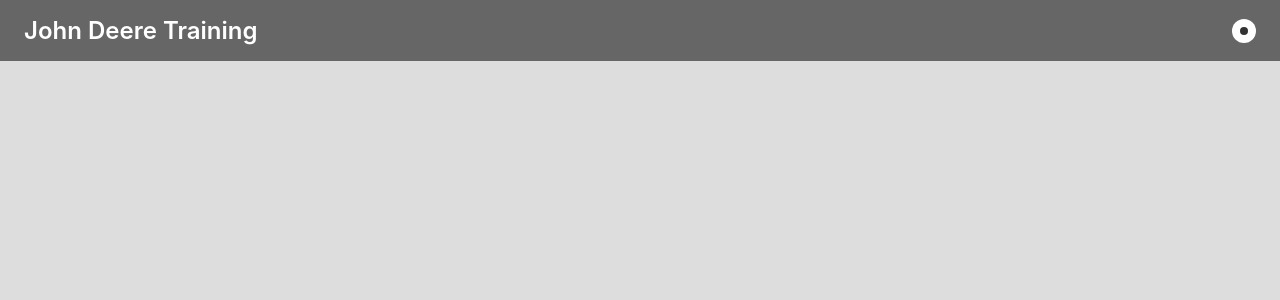
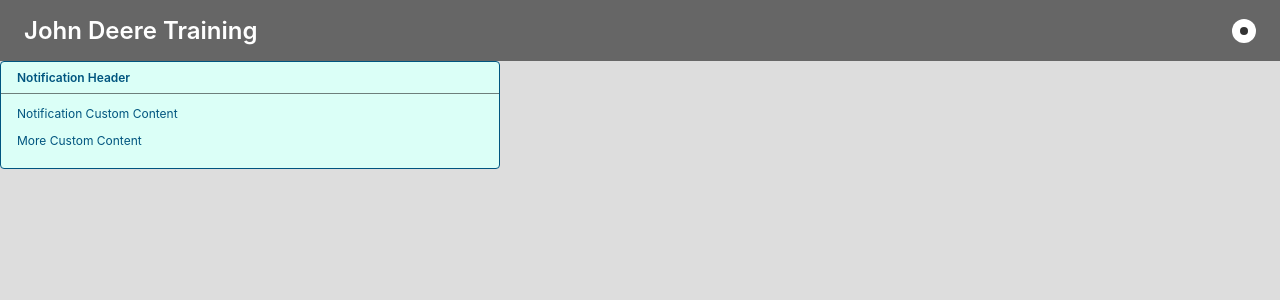
Before and after one commit to michaeldev6/react-training-app, a React (Create React App) app: page / in a window 1280 px wide. Shown: the top 300 px of the page. Built offline with nearby package versions, Linux system fonts and the light colour scheme.

Commit message:
step 04 - created notification component that can take custom content

```diff
--- a/src/App.js
+++ b/src/App.js
@@ -1,11 +1,28 @@
 import React from 'react';
 import './App.css';
 import {Header} from "./components/core/Header";
+import {Notification, notificationStyles} from "./components/core/Notification";
+
+// Just sample component to display how it can be passed in through props
+function ExampleNotificationHeader() {
+  return (
+    <div>
+      Notification Header
+    </div>
+  );
+}
 
 function App() {
   return (
     <>
       <Header name="John Deere Training" onButtonClick={(e) => alert('Button Clicked')} />
+      <Notification
+        header={<ExampleNotificationHeader />}
+        notificationStyle={notificationStyles.info}
+      >
+        <p>Notification Custom Content</p>
+        <p>More Custom Content</p>
+      </Notification>
     </>
   );
 }
--- /dev/null
+++ b/src/components/core/Notification.js
@@ -0,0 +1,41 @@
+import React from 'react';
+
+export const notificationStyles = {
+  alert: {
+    backgroundColor: '#fff799',
+    color: '#7f7215',
+    border: '0.0625rem solid #7f7215'
+  },
+  error: {
+    backgroundColor: '#ffddcf',
+    color: '#7f0a19',
+    border: '0.0625rem solid #7f0a19'
+  },
+  info: {
+    backgroundColor: '#dbfff7',
+    color: '#00557f',
+    border: '0.0625rem solid #00557f'
+  },
+  success: {
+    backgroundColor: '#c8ffc8',
+    color: '#107f3a',
+    border: '0.0625rem solid #107f3a'
+  }
+};
+
+function NotificationHeader(props) {
+  return (
+    <div className="notification-header">
+      {props.children}
+    </div>
+  )
+}
+
+export function Notification(props) {
+  return (
+    <div className="notification" style={props.notificationStyle}>
+      {!!props.header && <NotificationHeader>{props.header}</NotificationHeader>}
+      {props.children}
+    </div>
+  );
+}
--- a/src/index.css
+++ b/src/index.css
@@ -2,7 +2,10 @@
   --animation-timer: 200ms;
   --aquent-orange: #f8971d;
   --background-color: #ddd;
+  --border-radius: 0.25rem;
   --black: #333;
+  --grey: #888;
+  --light-grey: #ccc;
   --header-background: #666;
   --white: #fff;
   --primary-color: #367c2b;
@@ -38,7 +41,7 @@
 button {
   border: 0;
   cursor: pointer;
-  border-radius: 0.25rem;
+  border-radius: var(--border-radius);
   display: flex;
   justify-content: center;
   align-items: center;
@@ -60,3 +63,23 @@
   justify-content: space-between;
   align-items: center;
 }
+
+.notification {
+  background-color: var(--light-grey);
+  border: 0.0625rem solid var(--grey);
+  border-radius: var(--border-radius);
+  color: var(--black);
+  font-size: 0.75rem;
+  max-width: 31.25rem;
+  padding: 0.5rem 1rem;
+  width: 100%;
+}
+
+.notification .notification-header {
+  border-bottom: 0.0625rem solid rgba(0,0,0,0.5);
+  font-weight: 600;
+  padding: 0 1rem 0.5rem 1rem;
+  margin-bottom: 0.5rem;
+  width: calc(100% + 2rem);
+  margin-left: -1rem;
+}
```
